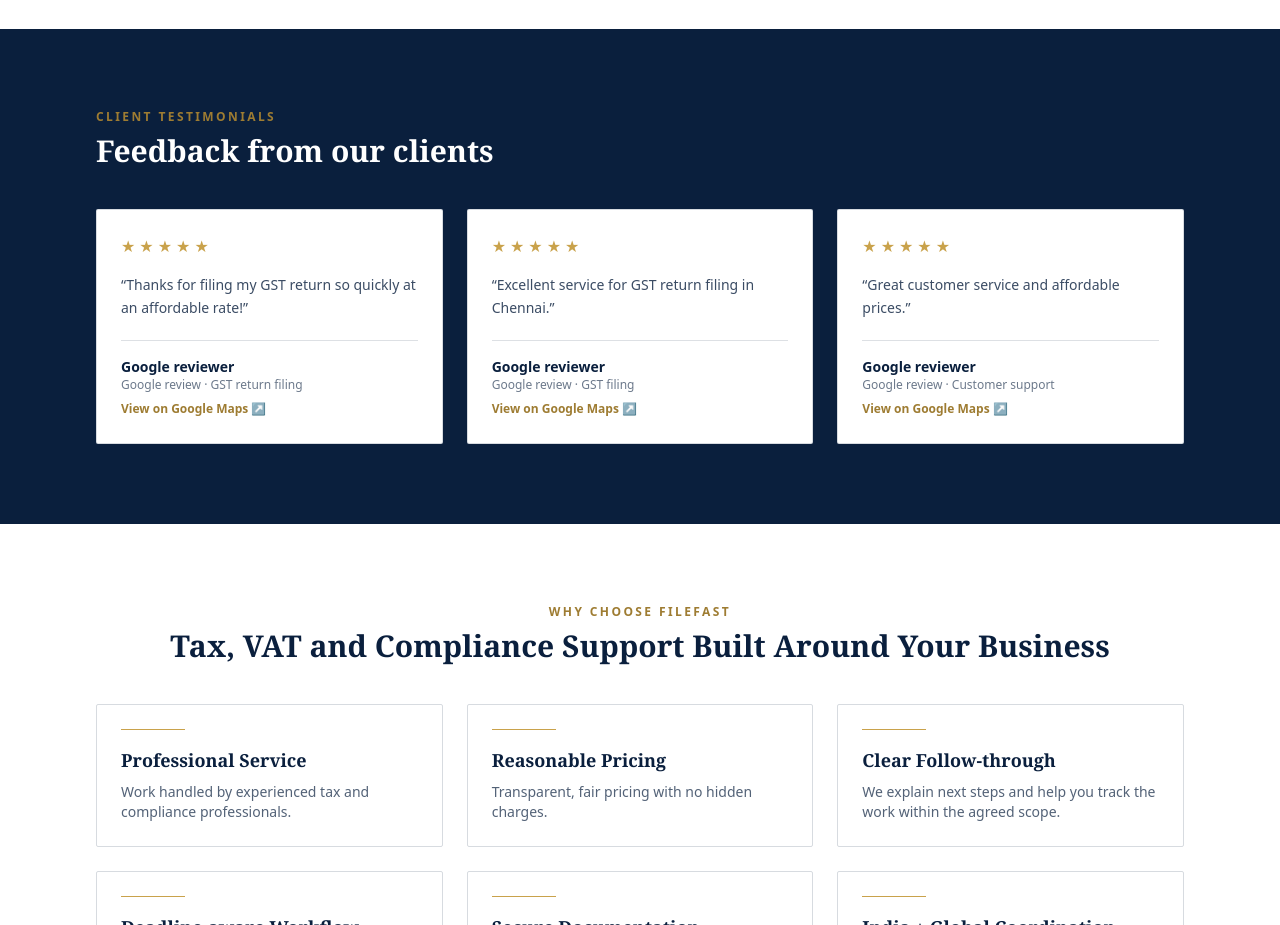
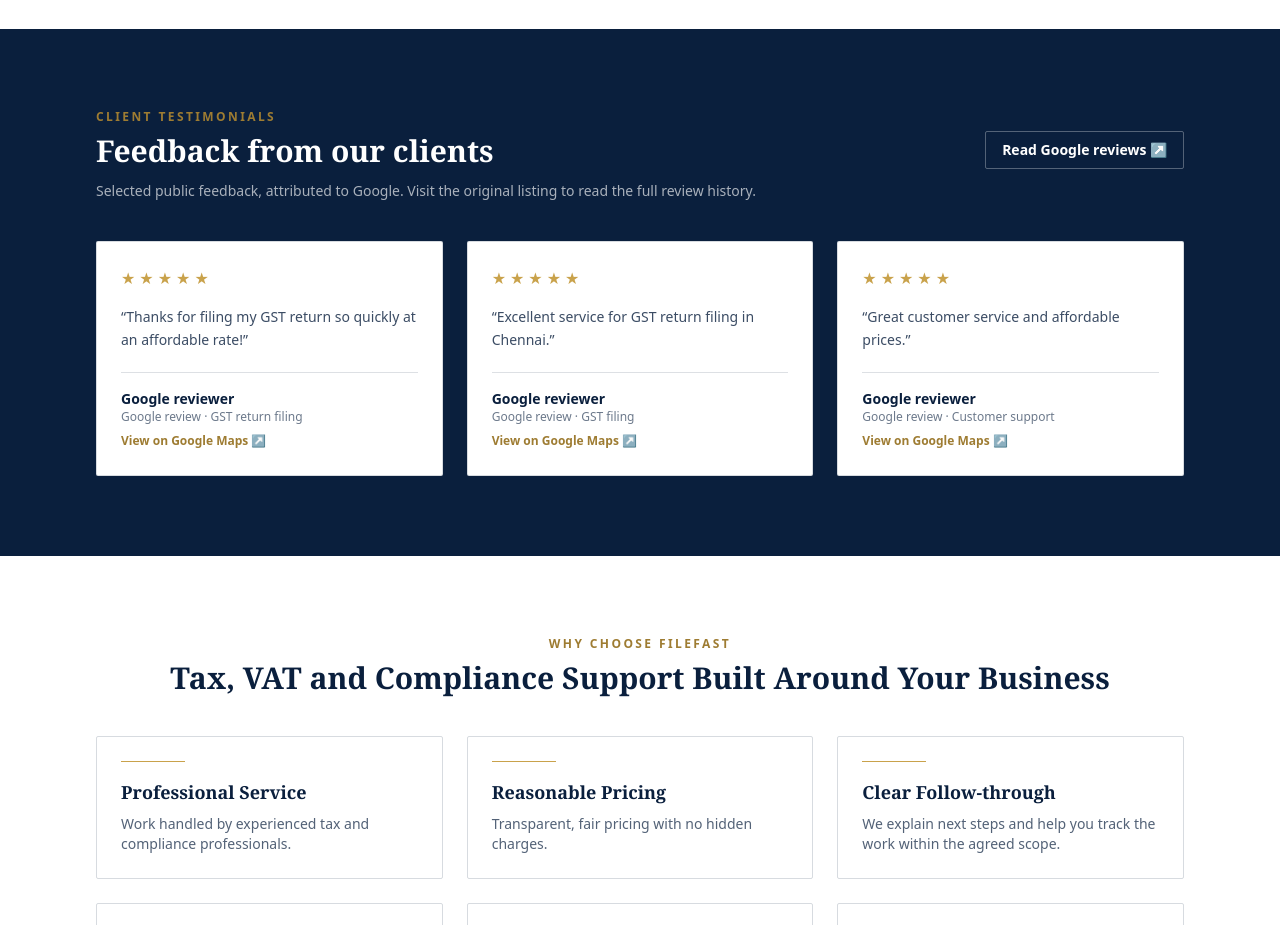
Before and after one commit to filefastservices-dotcom/filefast-website, a Next.js app: page / in a window 1280 px wide. Shown: the part 1760-2685 px from the top of the page. Built offline with nearby package versions, Linux system fonts and the light colour scheme; no server answers; the database is empty.

Commit message:
Add public Google review link without Business Profile login
* Add direct Google reviews link to homepage testimonials

* Show public Google review excerpts alongside published client testimonials

```diff
--- a/src/app/page.js
+++ b/src/app/page.js
@@ -3,6 +3,7 @@ import ServiceCard from "@/components/ServiceCard";
 import TestimonialCard from "@/components/TestimonialCard";
 import LeadForm from "@/components/LeadForm";
 import { getServices, getTestimonials } from "@/lib/data";
+import { googleReviewUrl } from "@/lib/googleReviews";
 
 export const metadata = {
   title: "Tax, GST, ITR, Business & Global Compliance Services | FileFast Global",
@@ -210,7 +211,13 @@ export default async function HomePage() {
       <section className="bg-navy py-16 text-white sm:py-20">
         <div className="container-page">
           <p className="eyebrow text-gold">Client Testimonials</p>
-          <h2 className="mt-2 font-display text-3xl font-semibold">Feedback from our clients</h2>
+          <div className="flex flex-wrap items-end justify-between gap-4">
+            <h2 className="mt-2 font-display text-3xl font-semibold">Feedback from our clients</h2>
+            <a href={googleReviewUrl} target="_blank" rel="noopener noreferrer" className="inline-flex items-center rounded-sm border border-white/30 px-4 py-2 text-sm font-semibold text-white transition hover:bg-white/10">
+              Read Google reviews ↗
+            </a>
+          </div>
+          <p className="mt-3 text-sm text-white/65">Selected public feedback, attributed to Google. Visit the original listing to read the full review history.</p>
           {testimonials.length ? (
             <div className="mt-10 grid gap-6 sm:grid-cols-2 lg:grid-cols-3">
               {testimonials.slice(0, 6).map((t) => <TestimonialCard key={t._id} testimonial={t} />)}
```
Also changed, not shown: src/lib/data.js.
